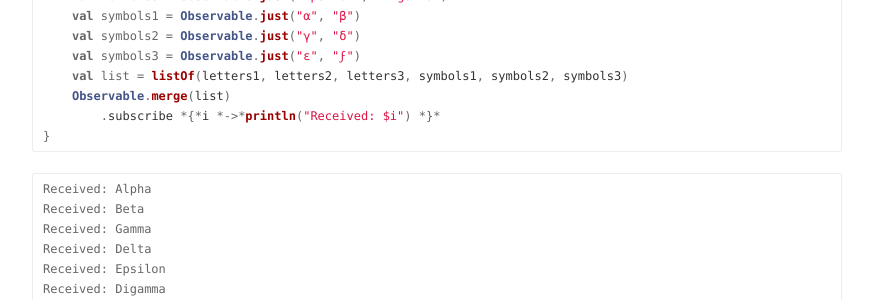
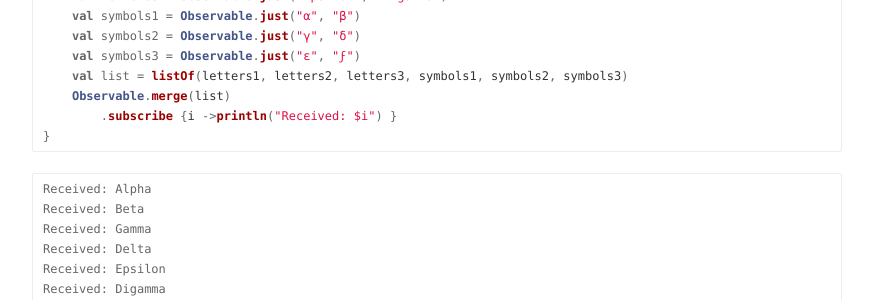
Before and after one commit to aallam/aallam.github.io, a Jekyll site: the page built from _posts/rxjava/2019-02-03-rxjava:-combining-observables.md, in a window 1280 px wide and 900 px high, scrolled down 467 px. Shown: the part 151-451 px from the top of the window, without its empty margins (203-1076 px from the left). Built offline with Jekyll 4.4.1, drawn with Linux system fonts in a browser that asks for light colours.

Commit message:
[Article] delete unwanted

````diff
--- a/_posts/rxjava/2019-02-03-rxjava:-combining-observables.md
+++ b/_posts/rxjava/2019-02-03-rxjava:-combining-observables.md
@@ -32,7 +32,7 @@ fun main() {
     val symbols3 = Observable.just("ε", "ϝ")
     val list = listOf(letters1, letters2, letters3, symbols1, symbols2, symbols3)
     Observable.merge(list)
-        .subscribe *{*i *->*println("Received: $i") *}*
+        .subscribe {i ->println("Received: $i") }
 }
 ```
 ```
````
